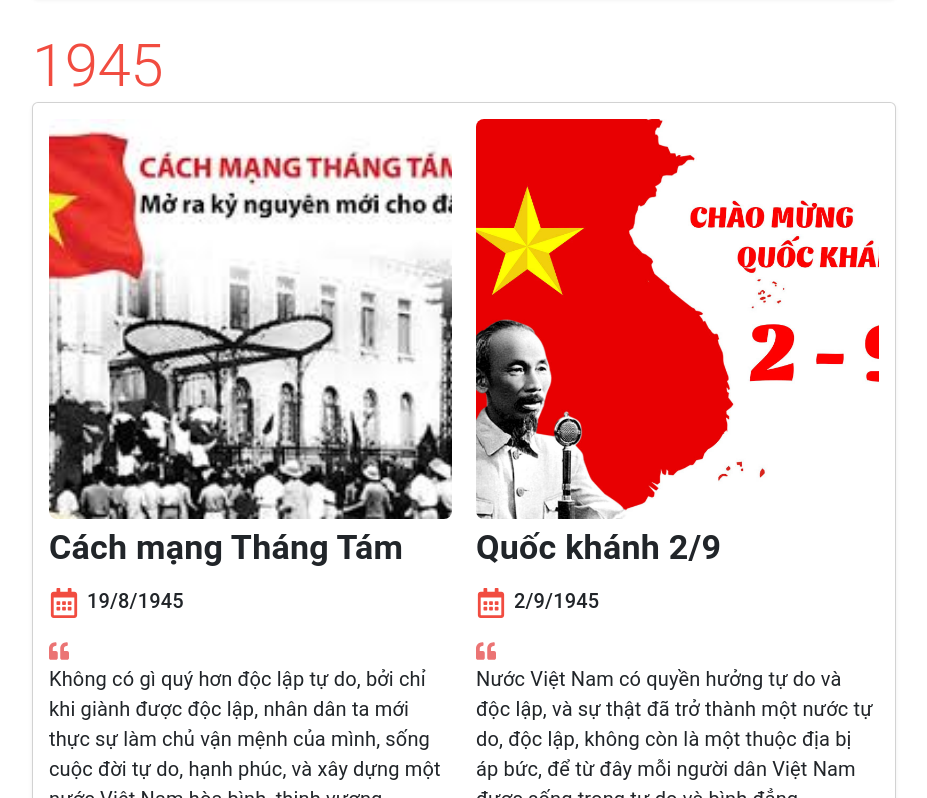
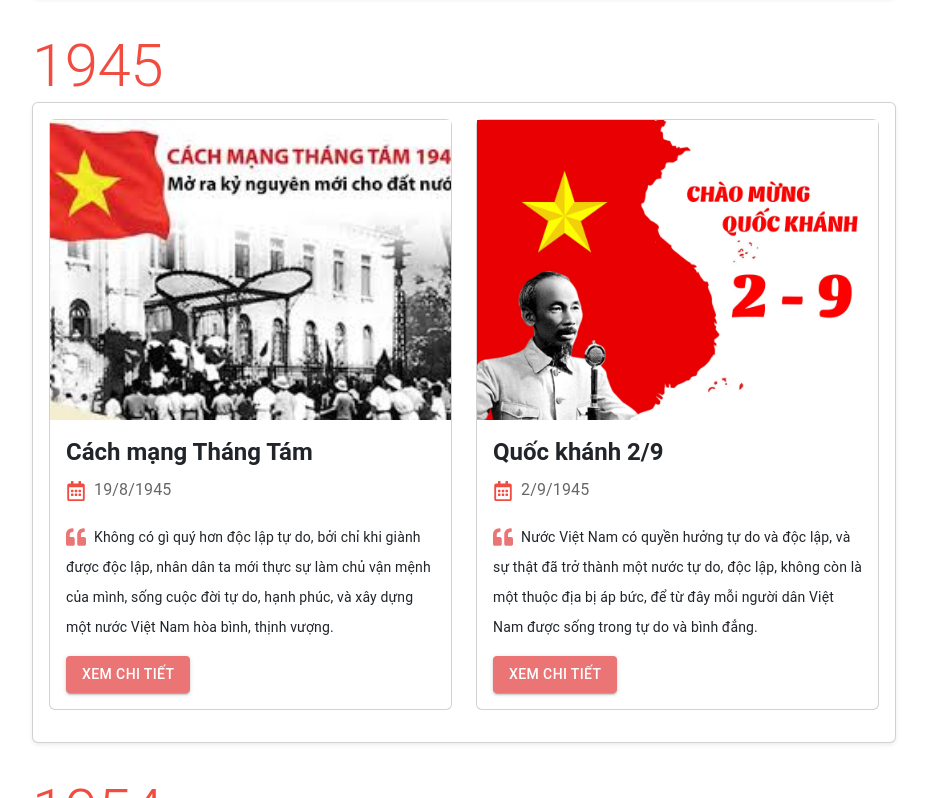
Before and after one commit to hieuvolaptrinh/135-Nam-Ngay-Sinh-Chu-Tich-Ho-Chi-Minh, a React (Vite) app: page /history in a window 1280 px wide. Shown: the part 1602-2400 px from the top of the page, without its empty margins (16-943 px from the left). Built offline with nearby package versions, Linux system fonts and the light colour scheme.

Commit message:
giao diện

```diff
--- a/src/components/Event/Events.jsx
+++ b/src/components/Event/Events.jsx
@@ -177,7 +177,7 @@ const Events = ({
                     sx={{
                       display: "flex",
                       alignItems: "center",
-                      mb: 2,
+                      mb: 1,
                     }}
                   >
                     <Box sx={{ height: 60 }}>
@@ -204,8 +204,9 @@ const Events = ({
                     </Box>
                   </Box>
                   <Typography
+                    variant="body2"
                     sx={{
-                      mb: 2,
+                      mb: 1,
                       display: "-webkit-box",
                       WebkitLineClamp: 2,
                       WebkitBoxOrient: "vertical",
--- a/src/components/Footer.jsx
+++ b/src/components/Footer.jsx
@@ -113,11 +113,6 @@ const Footer = () => {
                     icon: <HomeIcon sx={{ mr: 1, fontSize: 20 }} />,
                   },
                   {
-                    to: "/history",
-                    text: "Con Đường Độc Lập",
-                    icon: <HistoryIcon sx={{ mr: 1, fontSize: 20 }} />,
-                  },
-                  {
                     to: "/about",
                     text: "Góc Tự Hào",
                     icon: <EmojiEventsIcon sx={{ mr: 1, fontSize: 20 }} />,
@@ -127,6 +122,12 @@ const Footer = () => {
                     text: "Hoạt Động Kỷ Niệm",
                     icon: <EventIcon sx={{ mr: 1, fontSize: 20 }} />,
                   },
+                  {
+                    to: "/history",
+                    text: "Con Đường Độc Lập",
+                    icon: <HistoryIcon sx={{ mr: 1, fontSize: 20 }} />,
+                  },
+
                   {
                     to: "/quiz-history",
                     text: "Đố vui lịch sử",
--- a/src/components/Navbar.jsx
+++ b/src/components/Navbar.jsx
@@ -18,9 +18,10 @@ import { useState } from "react";
 
 const menuItems = [
   { text: "Trang Chủ", path: "/", icon: <HomeIcon /> },
-  { text: "Con Đường Độc Lập", path: "/history", icon: <HistoryIcon /> },
   { text: "Góc Tự Hào", path: "/about", icon: <EmojiEventsIcon /> },
   { text: "Hoạt Động Kỷ Niệm", path: "/events", icon: <EventIcon /> },
+
+  { text: "Con Đường Độc Lập", path: "/history", icon: <HistoryIcon /> },
   { text: "Đố Vui Lịch Sử", path: "/quiz-history", icon: <QuizTwoToneIcon /> },
 ];
 
--- a/src/pages/Historys.jsx
+++ b/src/pages/Historys.jsx
@@ -81,42 +81,53 @@ const History = () => {
                     {event.events.length == 2 ? (
                       <Row>
                         {event.events.map((subEvent, index) => (
-                          <Col md={12} lg={6} key={`${event.year}-${index}`}>
-                            <Box>
-                              <div className="mb-2">
+                          <Col
+                            md={12}
+                            lg={6}
+                            key={`${event.year}-${index}`}
+                            className="mb-3"
+                          >
+                            <Card
+                              sx={{
+                                border: "1px solid #e0e0e0",
+                                borderRadius: 3,
+                                boxShadow: "0 4px 10px rgba(0,0,0,0.1)",
+                                overflow: "hidden",
+                                mb: 3,
+                                height: "100%",
+                                display: "flex",
+                                flexDirection: "column",
+                              }}
+                            >
                               <CardMedia
                                 component="img"
                                 image={subEvent.images[0]}
                                 alt={subEvent.title}
                                 sx={{
                                   width: "100%",
-
                                   height: {
                                     xs: 400,
                                     sm: 300,
                                     md: 200,
-                                      lg: 400,
+                                    lg: 300,
                                   },
                                   objectFit: "cover",
                                   objectPosition: "center",
-                                    borderRadius: 2,
                                 }}
                               />
-                              </div>
+                              <Box sx={{ p: 2, flexGrow: 1 }}>
                                 <Typography
-                                variant="h4"
-                                sx={{ fontWeight: "bold" }}
+                                  variant="h5"
+                                  sx={{ fontWeight: "bold", mb: 1 }}
                                 >
                                   {subEvent.title}
                                 </Typography>
                                 <Typography
-                                variant="h6"
-                                sx={{
-                                  my: 2,
-                                }}
+                                  variant="subtitle1"
+                                  sx={{ mb: 2, color: "text.secondary" }}
                                 >
                                   <FaRegCalendarAlt
-                                  size={30}
+                                    size={20}
                                     style={{
                                       marginRight: 8,
                                       color: "rgb(241, 76, 64)",
@@ -124,11 +135,23 @@ const History = () => {
                                   />
                                   {subEvent.date}
                                 </Typography>
-                              <blockquote className="blockquote">
+                                <blockquote
+                                  className="blockquote"
+                                  style={{ margin: "0 0 16px 0" }}
+                                >
                                   <FaQuoteLeft
-                                  style={{ color: "rgb(235, 116, 116)" }}
+                                    style={{
+                                      color: "rgb(235, 116, 116)",
+                                      marginRight: 8,
+                                    }}
                                   />
-                                <p className="mb-0">{subEvent.quote}</p>
+                                  <Typography
+                                    variant="body2"
+                                    component="p"
+                                    sx={{ display: "inline" }}
+                                  >
+                                    {subEvent.quote}
+                                  </Typography>
                                 </blockquote>
                                 <Button
                                   variant="contained"
@@ -143,6 +166,7 @@ const History = () => {
                                   Xem chi tiết
                                 </Button>
                               </Box>
+                            </Card>
                           </Col>
                         ))}
                       </Row>
```
Lines whose indentation alone changed are shown as unchanged.
